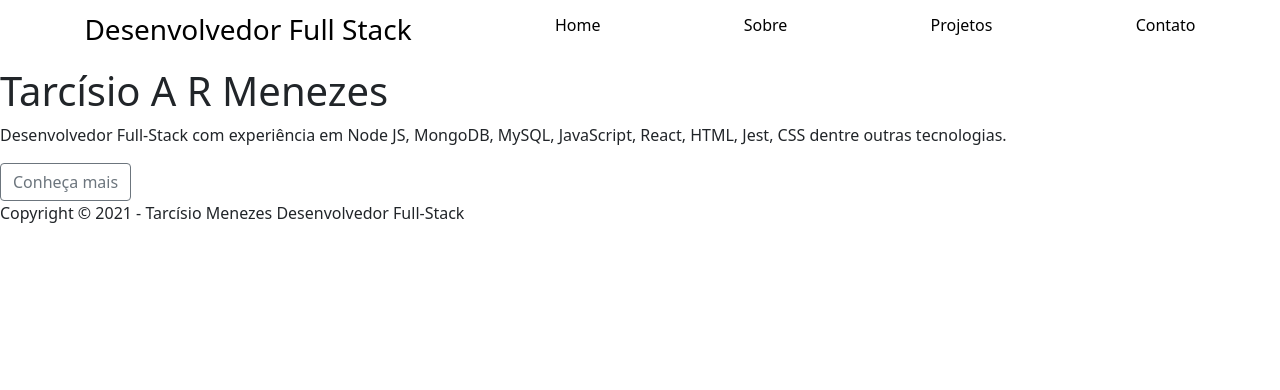
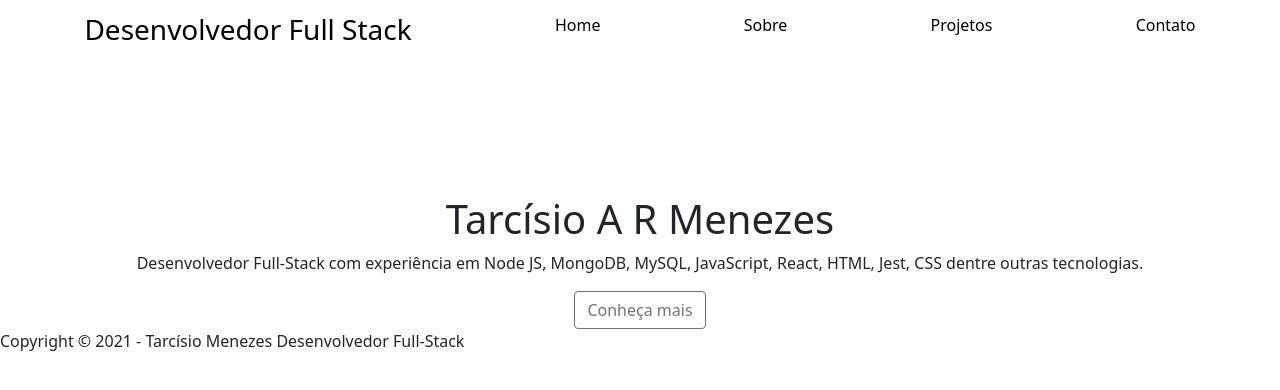
Before and after one commit to Tarcisio-Menezes/me, a React (Create React App) app in the folder portfolio-dev/: page /tarcisio-menezes/ in a window 1280 px wide. Shown: the top 390 px of the page. Built offline with nearby package versions, Linux system fonts and the light colour scheme.

Commit message:
alinha home

```diff
--- /dev/null
+++ b/portfolio-dev/src/css/home.css
@@ -0,0 +1,13 @@
+.home {
+  display: flex;
+  flex-direction: column;
+}
+
+.home h1 {
+  align-self: center;
+  margin-top: 10%;
+}
+
+.home p, a {
+  align-self: center;
+}
--- a/portfolio-dev/src/pages/Home.js
+++ b/portfolio-dev/src/pages/Home.js
@@ -3,10 +3,11 @@ import { Button } from 'react-bootstrap';
 import { Link } from 'react-router-dom';
 import Nav from '../components/nav';
 import Footer from '../components/footer';
+import '../css/home.css';
 
 function Home() {
   return (
-    <div>
+    <div className="home">
       <Nav />
       <h1>
         Tarcísio A R Menezes
```
